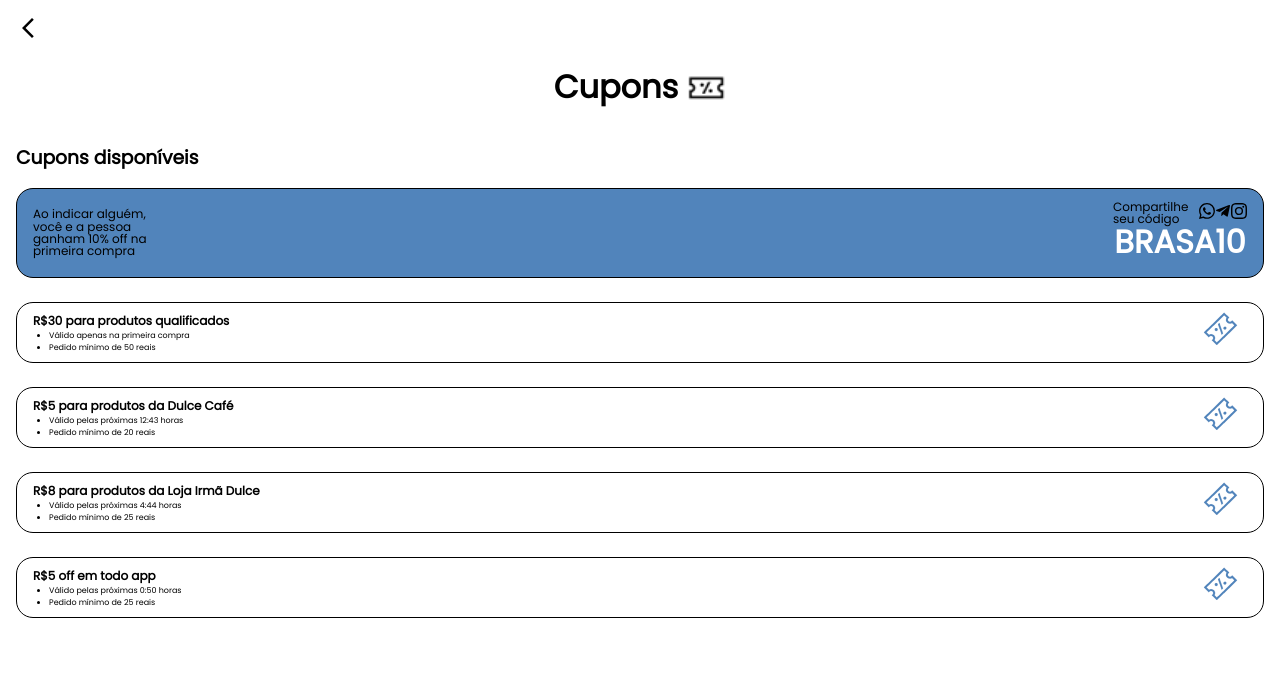
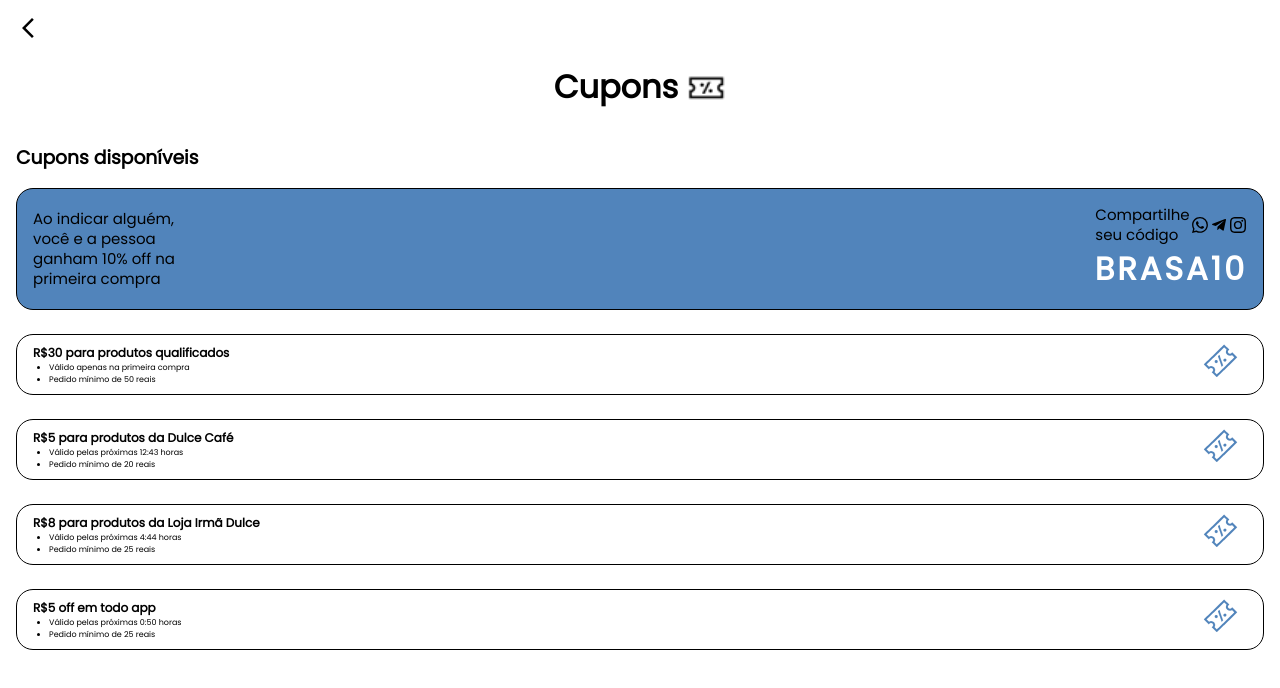
Before and after one commit to deivomaciel/OSID, a React (Create React App) app: page /coupon in a window 1280 px wide. Shown: the top 688 px of the page. Built offline with nearby package versions, Linux system fonts and the light colour scheme.

Commit message:
Fix: Alteração do CSS do cupon de código

```diff
--- a/src/Components/Coupon/index.js
+++ b/src/Components/Coupon/index.js
@@ -32,11 +32,17 @@ function Coupon() {
                         <div className='code-section'>
                             <div className='shear'>
                                 <p>Compartilhe seu código</p>
-                                <span>
-                                    <BsWhatsapp />
-                                    <FaTelegramPlane />
-                                    <BsInstagram />
-                                </span>
+                                <div className='spans'>
+                                    <span>
+                                        <BsWhatsapp />
+                                    </span>
+                                    <span>
+                                        <FaTelegramPlane />
+                                    </span>
+                                    <span>
+                                        <BsInstagram />
+                                    </span>
+                                </div>
                             </div>
                             <div className='code'>
                                 <h3>BRASA10</h3>
--- a/src/Components/Coupon/styles.css
+++ b/src/Components/Coupon/styles.css
@@ -45,13 +45,11 @@ a {
 .code-section {
     display: flex;
     flex-direction: column;
-    justify-content: center;
     align-items: center;
 }
 
 .coude-coupon {
     width: 100%;
-    height: 90px;
     display: flex;
     justify-content: space-between;
     align-items: center;
@@ -62,11 +60,11 @@ a {
 }
 
 .coude-coupon p {
-    width: 121.85px;
-    font-size: 12px;
+    width: 150px;
+    font-size: 15px;
     text-align: left;
     font-weight: 400;
-    line-height: 12.48px;
+    line-height: 20px;
 }
 
 .shear {
@@ -75,16 +73,25 @@ a {
     justify-content: space-between;
 }
 
+.spans {
+    display: flex;
+}
+
 .shear span {
-    margin-left: 24px;
+    display: flex;
+    justify-content: center;
+    align-items: center;
+    margin-left: 3px;
 }
 
 .shear p {
+    margin-right: 32px;
     width: 62px;
 }
 
 .code h3 {
-    margin-top: -8px;
+    /* margin-top: -8px; */
+    letter-spacing: 3px;
     font-size: 32px;
     color: #fff;
 }
```
